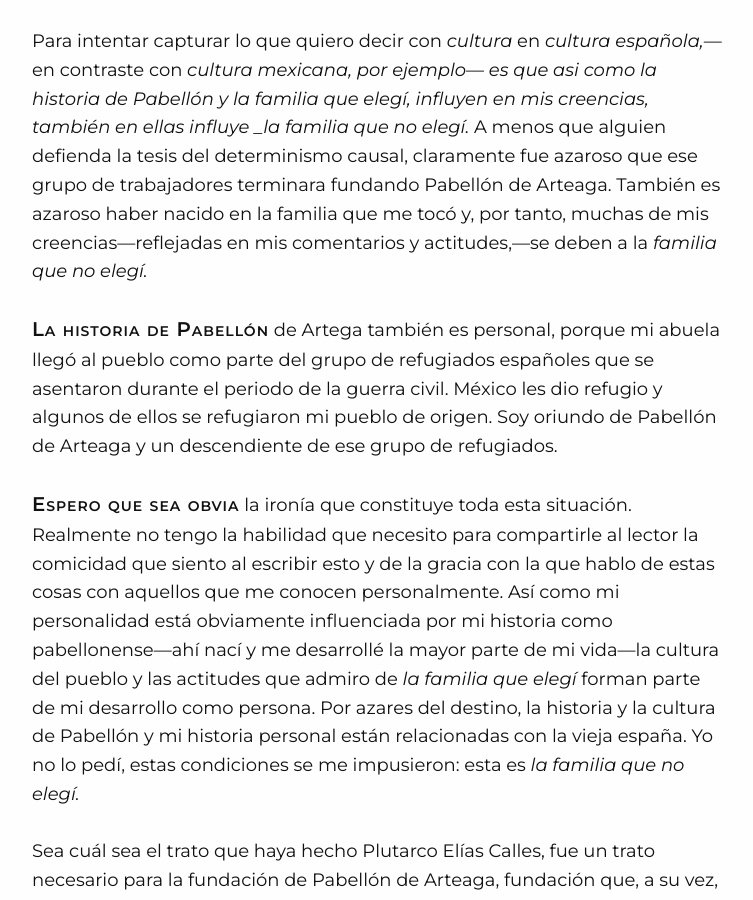
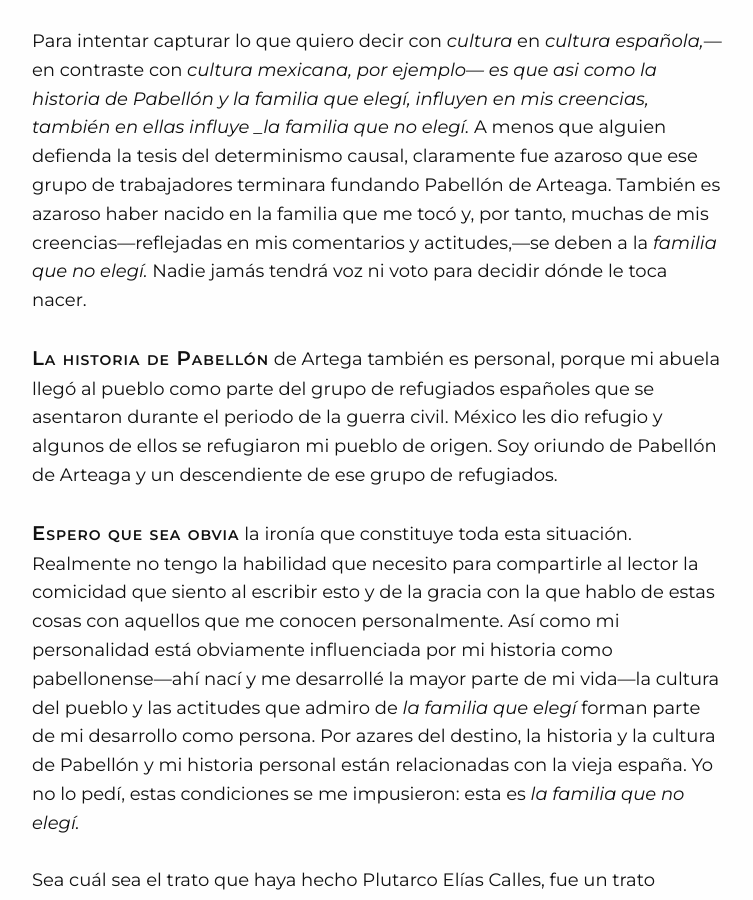
Before and after one commit to Oiuhukt/failosophy, a Jekyll site: the page built from _posts/2026-05-24-pabellondeart.md, in a window 1280 px wide and 900 px high, scrolled down 4139 px. Shown: the whole window, without its empty margins (32-785 px from the left). Built offline with Jekyll 4.4.1, drawn with Linux system fonts in a browser that asks for light colours; some web fonts are replaced.

Commit message:
nuevo post

```diff
--- a/_posts/2026-05-24-pabellondeart.md
+++ b/_posts/2026-05-24-pabellondeart.md
@@ -129,10 +129,12 @@ Pabellón y la familia que elegí, influyen en mis creencias, también en ellas
 _la familia que no elegí._ A menos que alguien defienda la tesis del determinismo
 causal, claramente fue azaroso que ese grupo de trabajadores terminara fundando
 Pabellón de Arteaga. También es azaroso haber nacido en la familia que me tocó y, por
-tanto, muchas de mis creencias---reflejadas en mis comentarios y actitudes,---se deben
-a la _familia que no elegí._
+tanto, muchas de mis creencias---reflejadas en mis comentarios y actitudes,---se
+deben a la _familia que no elegí._ Nadie jamás tendrá voz ni voto para decidir dónde
+le toca nacer.
 
-{% newthought 'La historia de Pabellón' %} de Artega también es personal, porque mi abuela llegó al
+{% newthought 'La historia de Pabellón' %} de Artega también es personal, porque mi
+abuela llegó al
 pueblo como parte del grupo de refugiados españoles que se asentaron durante el
 periodo de la guerra civil. México les dio refugio y algunos de ellos se refugiaron
 mi pueblo de origen. Soy oriundo de Pabellón de Arteaga y un descendiente de ese
```
